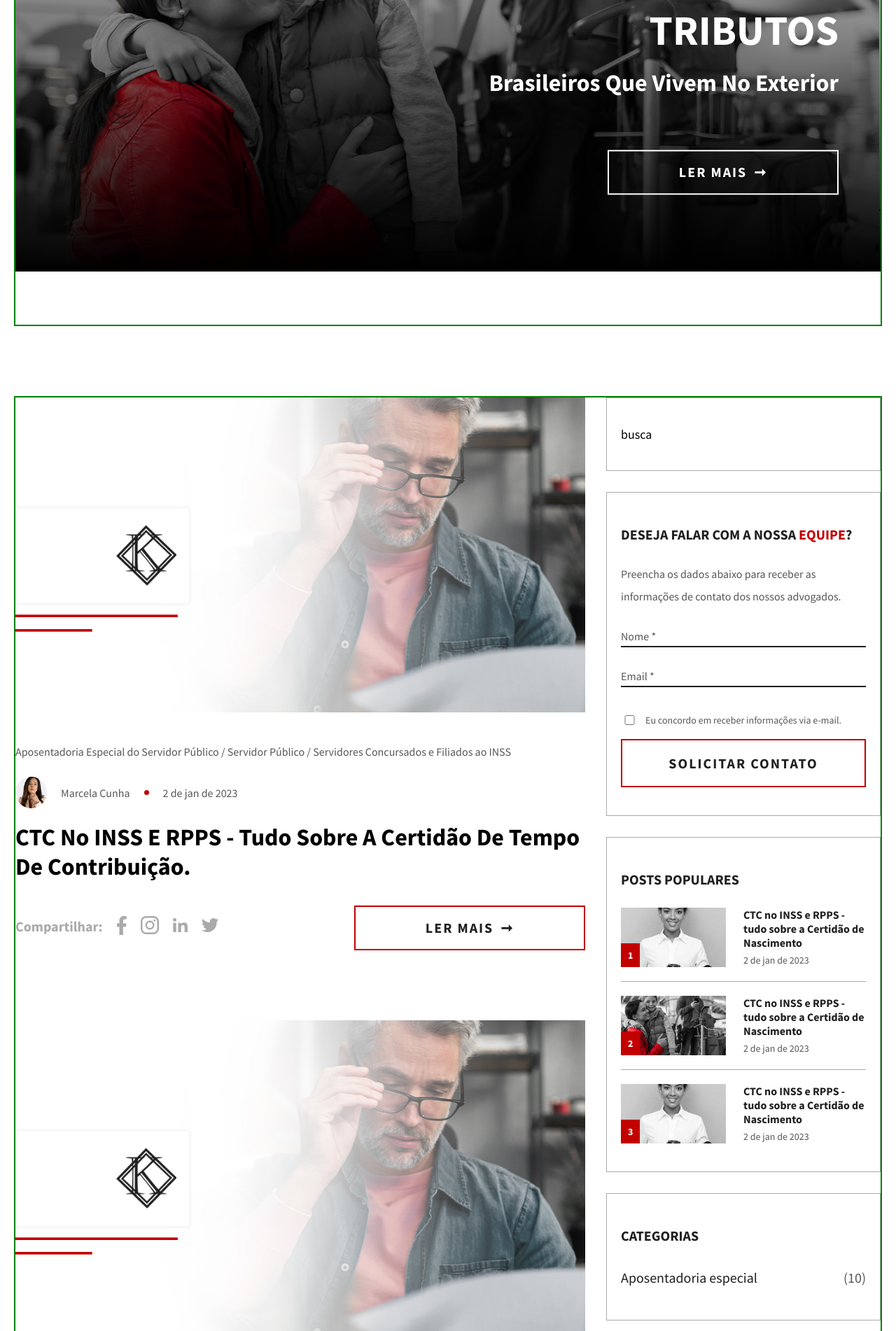
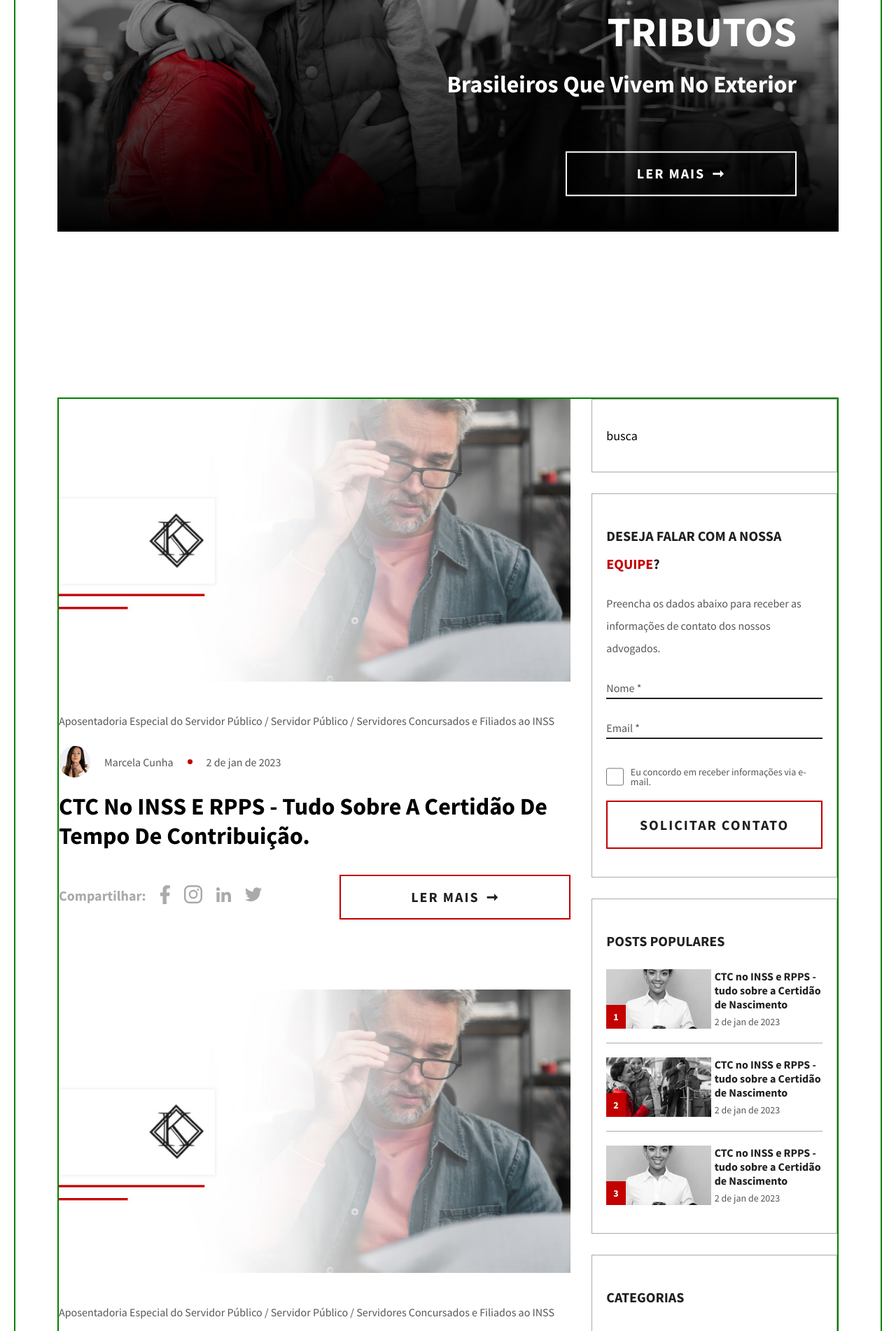
Before and after one commit to combizera/koetz-adv, a PHP site: page /blog.html in a window 1280 px wide. Shown: the part 334-2236 px from the top of the page at 70% size. Run offline with PHP 8.4, Linux system fonts and the light colour scheme.

```diff
--- a/assets/css/elements/others/_blog-home.scss
+++ b/assets/css/elements/others/_blog-home.scss
@@ -4,6 +4,9 @@
   }
   a {
     text-decoration: none;
+  }
+  main {
+    padding: 0 60px;
   }
   .hero {
     background: none;
--- a/assets/css/style.css
+++ b/assets/css/style.css
@@ -924,6 +924,9 @@ a {
 #blog a {
   text-decoration: none;
 }
+#blog main {
+  padding: 0 60px;
+}
 #blog .hero {
   background: none;
   padding-top: 120px;
--- a/blog.html
+++ b/blog.html
@@ -31,36 +31,18 @@
       <div class="header-logo"><a href="#">
           <img src="./assets/img/icons/logo.png" alt="Logotipo Koetz Advocacia"></a>
       </div>
-      <div class="header-modal">
-        <a href=""></a><img src="./assets/img/icons/pesquisar.svg" alt="Ícone de Pesquisa">
-        <nav>
-          <button class="hamburguer"></button>
-          <ul>
-            <li>Home</li>
-            <li>Blog</li>
-            <li>Benefícios & Previdência</li>
-            <li>Tributos Pessoais</li>
-            <li>Trabalho e Migração</li>
-            <li>Legalização do Estrangeiro</li>
-            <li>
-              <ul>
-                <li><a href="#"><img src="./assets/img/icons/facebook.svg" alt="Ícone do Facebook da Koetz Advocacia"></a></li>
-                <li><a href="#"><img src="./assets/img/icons/instagram.svg" alt="Ícone do Instagram da Koetz Advocacia"></a></li>
-                <li><a href="#"><img src="./assets/img/icons/linkedin.svg" alt="Ícone do Linkedin da Koetz Advocacia"></a></li>
-                <li><a href="#"><img src="./assets/img/icons/twitter.svg" alt="Ícone do Twitter da Koetz Advocacia"></a></li>
-                <li><a href="#"><img src="./assets/img/icons/youtube.svg" alt="Ícone do Youtube da Koetz Advocacia"></a></li>
-              </ul>
-            </li>
-          </ul>
-        </nav>
+
+      <div class="header-icones">
+        <a href="#"></a><img src="./assets/img/icons/pesquisar.png" alt="Ícone de Pesquisa">
+        <button class="hamburguer" data-modal-menu="abrir"></button>
       </div>
     </div>
   </header>
 
   <!-- MAIN -->
-  <main>
+  <main class="container">
     <!-- HERO -->
-    <section class="hero container">
+    <section class="hero">
       <div class="blog-img">
         <img src="./assets/img/hero-blog.png" alt="Hero Blog">
       </div>
@@ -155,6 +137,8 @@
             <a href="#" class="btn btn-pri">Ler mais</a>
           </div>
         </div>
+
+        <div class="blog-pagination">Paginação</div>
       </section>
 
       <!-- BLOG ASIDE -->
@@ -250,7 +234,59 @@
     </aside>
     </div>
 
+    <!-- MODAL MENU -->
+    <nav class="header-modal" data-modal-menu="container">
+      <button class="hamburguer-fechar" data-modal-menu="fechar"></button>
+      <ul>
+        <li class="active"><a href="index.html">Home</a></li>
+        <li><a href="blog.html">Blog</a></li>
+        <li><a href="beneficios-e-previdencias.html">Benefícios & Previdência</a></li>
+        <li><a href="#">Tributos Pessoais</a></li>
+        <li><a href="#">Trabalho e Migração</a></li>
+        <li><a href="#">Legalização do Estrangeiro</a></li>
+        <li>
+          <ul class="header-modal-sociais">
+            <li><a href="#"><img src="./assets/img/icons/facebook.svg" alt="Ícone do Facebook da Koetz Advocacia"></a></li>
+            <li><a href="#"><img src="./assets/img/icons/instagram.svg" alt="Ícone do Instagram da Koetz Advocacia"></a></li>
+            <li><a href="#"><img src="./assets/img/icons/linkedin.svg" alt="Ícone do Linkedin da Koetz Advocacia"></a></li>
+            <li><a href="#"><img src="./assets/img/icons/twitter.svg" alt="Ícone do Twitter da Koetz Advocacia"></a></li>
+            <li><a href="#"><img src="./assets/img/icons/youtube.svg" alt="Ícone do Youtube da Koetz Advocacia"></a></li>
+          </ul>
+        </li>
+      </ul>
+    </nav>
+
   </main>
+
+
+  <!-- CTA EMAIL -->
+  <article id="cta-email">
+    <div class="cta-email container">
+      <div class="cta-email-txt">
+        <h2>Faremos mais que o possível para entregar os direitos aos nossos clientes, <span class="txt-red"> sempre</span>.</h2>
+        <p>Insira seus dados ao lado e entraremos em contato com você.</p>
+      </div>
+      <div class="cta-email-form">
+        <form action="#">
+          <div class="form-base">
+            <div class="input-box">
+              <input id="name" name="name" type="text" required>
+              <label for="name">Nome Completo</label>
+            </div>
+            <div class="input-box">
+              <input id="email" name="email" type="email" required>
+              <label for="email">Email</label>
+            </div>
+          </div>
+          <div class="input-box">
+            <textarea name="subject" id="subject" rows="1" required></textarea>
+            <label for="subject">Assunto</label>
+          </div>
+          <button class="btn btn-sec" type="submit">Entre em contato</button>
+        </form>
+      </div>
+    </div>
+  </article>
 
   <!-- FOOTER -->
   <footer id="footer" class="container">
@@ -315,6 +351,9 @@
       <p>Todos os Direitos Reservados</p>
     </div>
   </footer>
+
+  <!-- MEUS SCRIPTS -->
+  <script type="module" src="./assets/js/script.js"></script>
 </body>
 
 </html>
--- a/index.html
+++ b/index.html
@@ -428,6 +428,7 @@
     </div>
   </footer>
 
+  <!-- MEUS SCRIPTS -->
   <script type="module" src="./assets/js/script.js"></script>
 </body>
 
```
Also changed, not shown: 1 other file.
